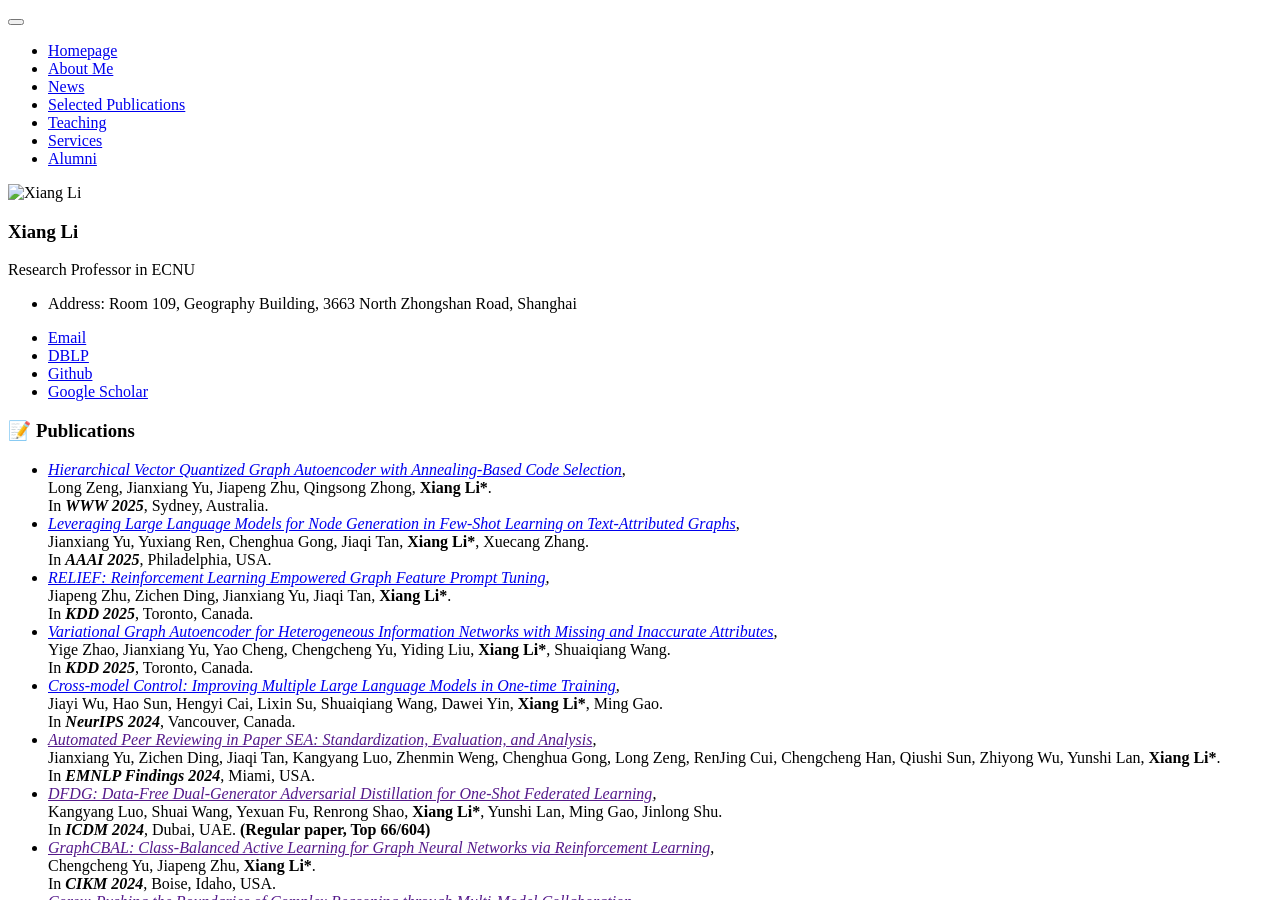
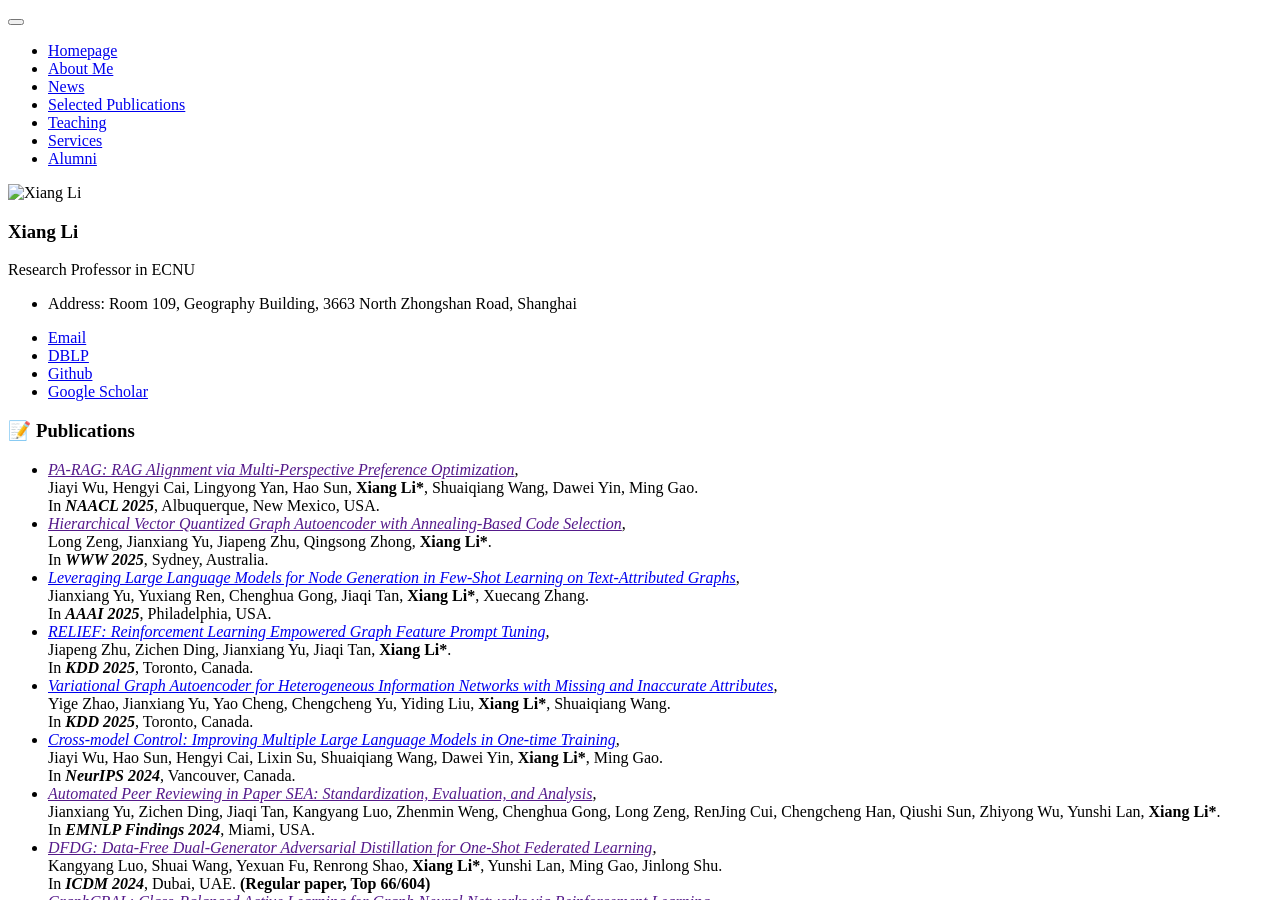
Before and after one commit to lixiang3776/lixiang3776.github.io, a Jekyll site: the page built from _pages/includes/pub.md, in a window 1280 px wide and 900 px high. Built offline with Jekyll 4.4.1, drawn with Linux system fonts in a browser that asks for light colours; our own code applies the rules of GitHub Pages for plain Markdown files.

Commit message:
Update pub.md

```diff
--- a/_pages/includes/pub.md
+++ b/_pages/includes/pub.md
@@ -3,7 +3,13 @@
 
 <ul>
     <li>
-	<a href="https://arxiv.org/pdf/2310.09872"><i>Hierarchical Vector Quantized Graph Autoencoder with Annealing-Based Code Selection</i></a>,<br>
+	<a href=""><i>PA-RAG: RAG Alignment via Multi-Perspective Preference Optimization</i></a>,<br>
+       Jiayi Wu, Hengyi Cai, Lingyong Yan, Hao Sun, <b>Xiang Li*</b>, Shuaiqiang Wang, Dawei Yin, Ming Gao. <br>
+        In <b><i>NAACL 2025</i></b>, Albuquerque, New Mexico, USA.
+		<br>
+	</li>
+    <li>
+	<a href=""><i>Hierarchical Vector Quantized Graph Autoencoder with Annealing-Based Code Selection</i></a>,<br>
        Long Zeng, Jianxiang Yu, Jiapeng Zhu, Qingsong Zhong, <b>Xiang Li*</b>. <br>
         In <b><i>WWW 2025</i></b>, Sydney, Australia.
 		<br>
```
